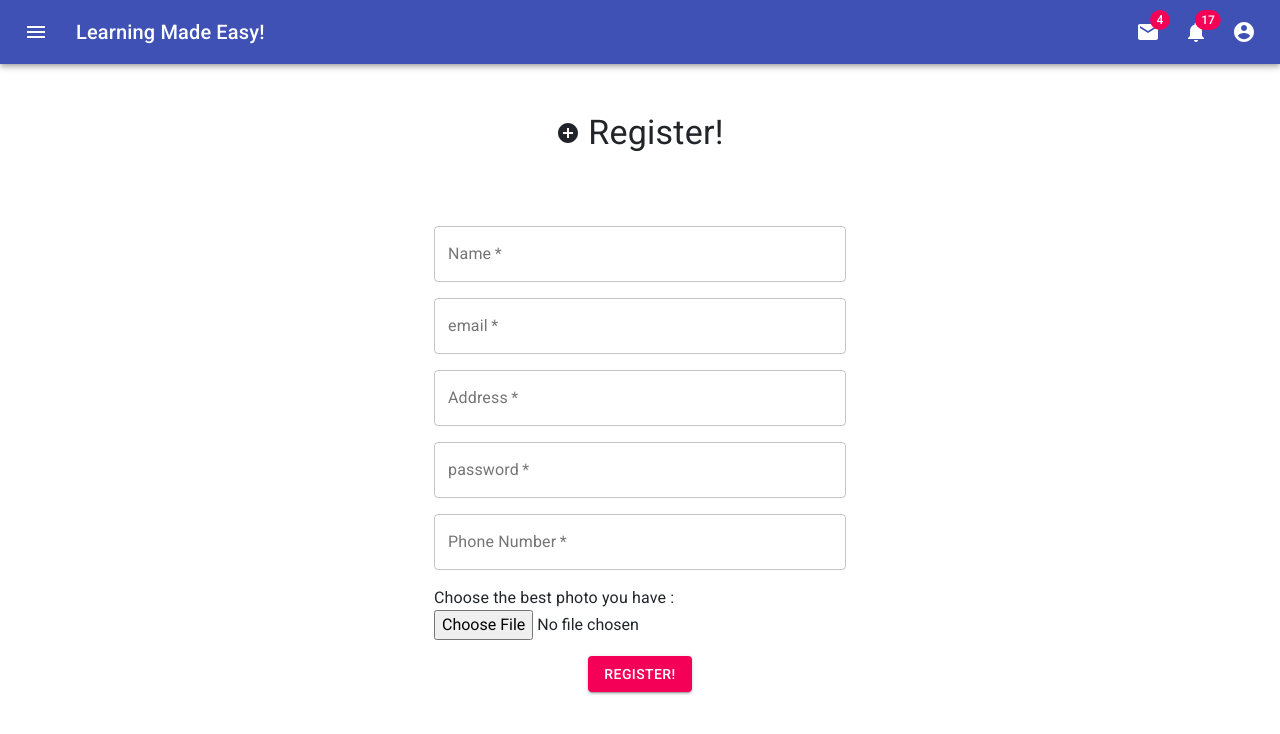
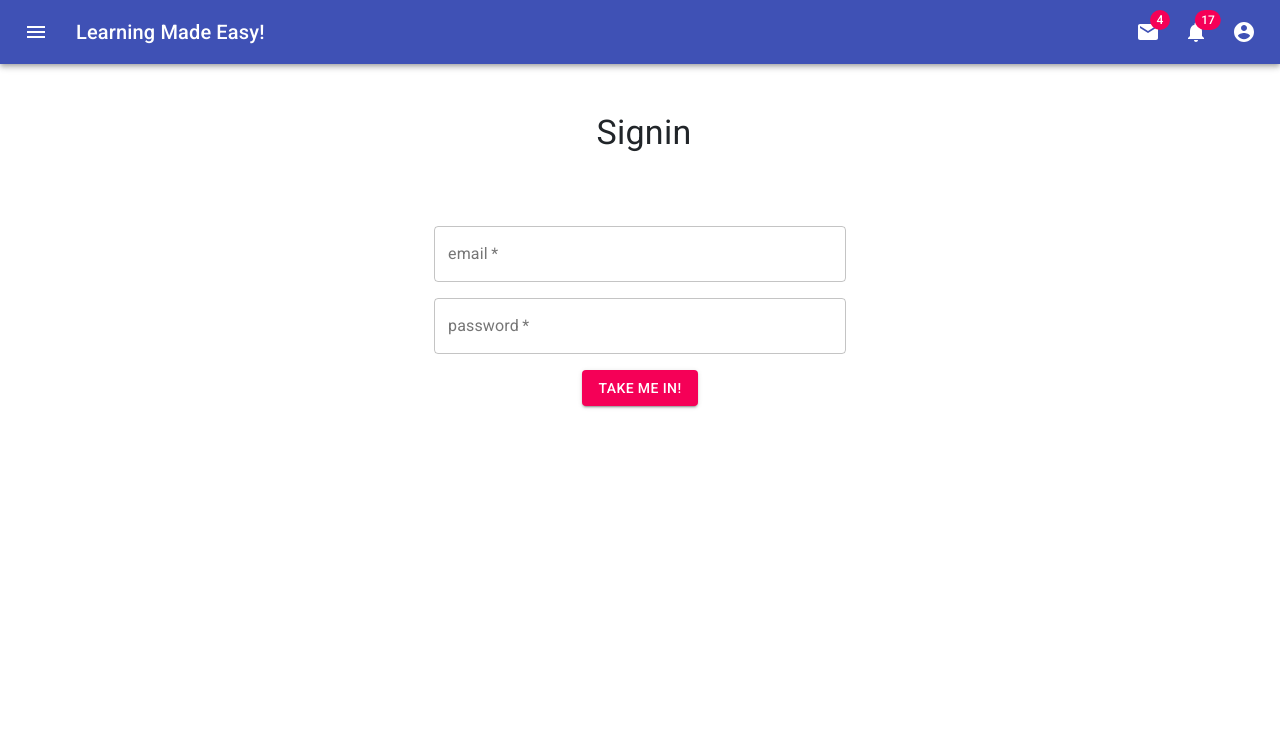
Before and after one commit to akshayraichur/ces-xp-demo, a React (Create React App) app in the folder Web/frontend/: page / in a window 1280 px wide. Shown: the top 734 px of the page. Built offline with nearby package versions, Linux system fonts and the light colour scheme.

Commit message:
Signin page complete

```diff
--- a/Web/frontend/src/App.js
+++ b/Web/frontend/src/App.js
@@ -1,12 +1,13 @@
 import React from "react";
 import NavBar from "./Components/NavBar";
 import { Register } from "./Screens/Register/Register";
+import { Signin } from "./Screens/Signin/Signin";
 
 function App() {
   return (
     <div className="App">
       <NavBar />
-      <Register />
+      <Signin />
     </div>
   );
 }
--- a/Web/frontend/src/Screens/Signin/Signin.jsx
+++ b/Web/frontend/src/Screens/Signin/Signin.jsx
@@ -0,0 +1,110 @@
+import React from "react";
+import {
+  Container,
+  Grid,
+  Typography,
+  TextField,
+  Button,
+} from "@material-ui/core";
+import { useFormik } from "formik";
+import * as Yup from "yup";
+import Snackbar from "@material-ui/core/Snackbar";
+import MuiAlert from "@material-ui/lab/Alert";
+
+function Alert(props) {
+  return <MuiAlert elevation={6} variant="filled" {...props} />;
+}
+
+const Message = (props) => {
+  return <Snackbar open={true} autoHideDuration={6000}>
+    <Alert severity={props.severity}>
+      {props.message}
+    </Alert>
+  </Snackbar>;
+};
+
+const validationSchema = () => {
+  return Yup.object({
+    email: Yup.string().required("Email is required").email(
+      "Please enter your email correctly",
+    ),
+    password: Yup.string().min(3, "Minimum of 3 Characters is required")
+      .required("Dont skip your password"),
+  });
+};
+
+export const Signin = () => {
+  const formik = useFormik({
+    initialValues: {
+      email: "",
+      password: "",
+    },
+    validationSchema: validationSchema,
+    onSubmit: (values) => {
+      console.log(values);
+    },
+  });
+
+  const FormContents = () => {
+    return (<div>
+      <Container component="main" maxWidth="xs">
+        <Grid container spacing={2}>
+          <Grid item xs={12} className="d-flex justify-content-center my-5">
+            <Typography variant="h4" component="h4" className="pl-2">
+              Signin
+            </Typography>
+          </Grid>
+
+          <Grid item xs={12}>
+            {formik.errors.email && formik.touched.email
+              ? <Message message={formik.errors.email} severity="error" />
+              : null}
+
+            {formik.errors.password && formik.touched.password
+              ? <Message message={formik.errors.password} severity="error" />
+              : null}
+          </Grid>
+
+          <form onSubmit={formik.handleSubmit} noValidate>
+            <Grid container spacing={2}>
+              <Grid item xs={12}>
+                <TextField
+                  fullWidth
+                  variant="outlined"
+                  label="email"
+                  required
+                  name="email"
+                  onChange={formik.handleChange}
+                  onBlur={formik.handleBlur}
+                  value={formik.values.email}
+                />
+              </Grid>
+
+              <Grid item xs={12}>
+                <TextField
+                  fullWidth
+                  variant="outlined"
+                  type="password"
+                  label="password"
+                  required
+                  name="password"
+                  onChange={formik.handleChange}
+                  onBlur={formik.handleBlur}
+                  value={formik.values.password}
+                />
+              </Grid>
+
+              <Grid item xs={12} className="d-flex justify-content-center">
+                <Button variant="contained" color="secondary" type="submit">
+                  Take me in!
+                </Button>
+              </Grid>
+            </Grid>
+          </form>
+        </Grid>
+      </Container>
+    </div>);
+  };
+
+  return <>{FormContents()}</>;
+};
```
